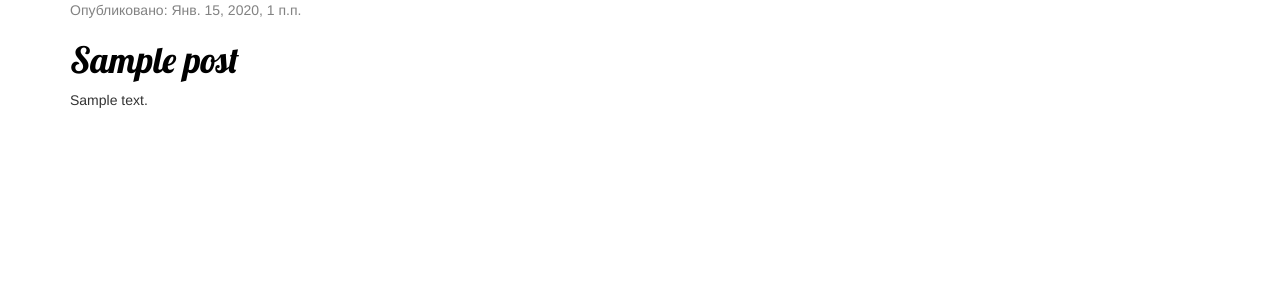
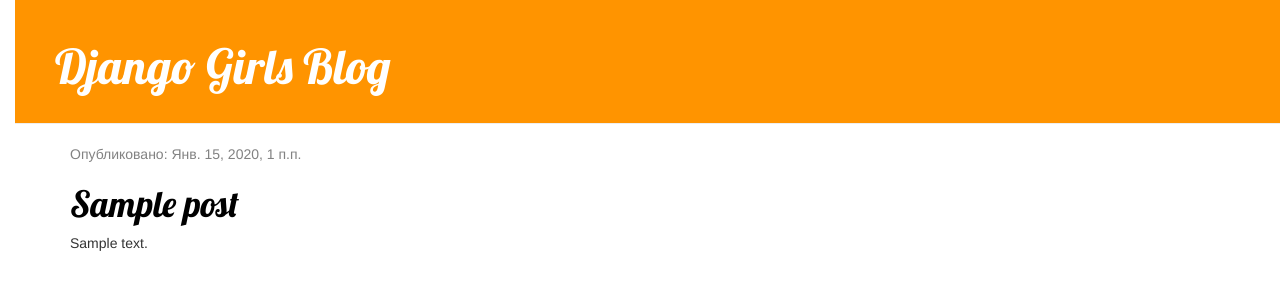
Before and after one commit to TatjanaGerasimenko/my-first-blog, a Django app: template blog/templates/blog/post_list.html in a window 1280 px wide. Shown: the top 300 px of the page. Run offline with Django 3.2, Linux system fonts and the light colour scheme; the template is opened without the code that fills it: values that come from a table or form of the project are taken from there, others are empty; tables that the repository leaves empty hold one stand-in row (values such as "Sample post"); some libraries are stand-ins or nearby versions.

Commit message:
исправление ошибок

```diff
--- a/blog/templates/blog/post_list.html
+++ b/blog/templates/blog/post_list.html
@@ -3,12 +3,16 @@
     <head>
         <title>Django Girls blog</title>
         <link rel="stylesheet" href="//maxcdn.bootstrapcdn.com/bootstrap/3.2.0/css/bootstrap.min.css">
-		<link rel="stylesheet" href="//maxcdn.bootstrapcdn.com/bootstrap/3.2.0/css/bootstrap-theme.min.css">
-		<link href="https://fonts.googleapis.com/css?family=Lobster&subset=latin,cyrillic" rel="stylesheet" type="text/css">
-		<link rel="stylesheet" href="{% static 'css/blog.css' %}">
+        <link rel="stylesheet" href="//maxcdn.bootstrapcdn.com/bootstrap/3.2.0/css/bootstrap-theme.min.css">
+        <link href="https://fonts.googleapis.com/css?family=Lobster&subset=latin,cyrillic" rel="stylesheet" type="text/css">
+        <link rel="stylesheet" href="{% static 'css/blog.css' %}">
     </head>
     <body>
-     <div class="content container">
+        <div class="page-header">
+            <h1><a href="/">Django Girls Blog</a></h1>
+        </div>
+
+        <div class="content container">
     <div class="row">
         <div class="col-md-8">
             {% for post in posts %}
```
Also changed, not shown: blog/static/css/blog.css (+4 -3 lines).
